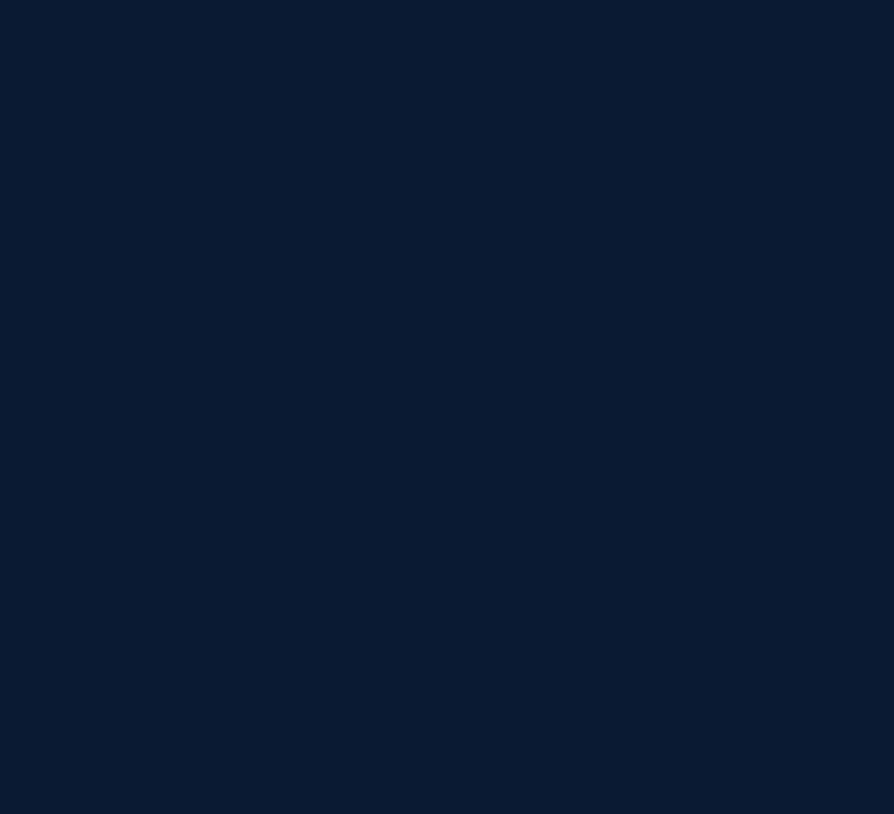
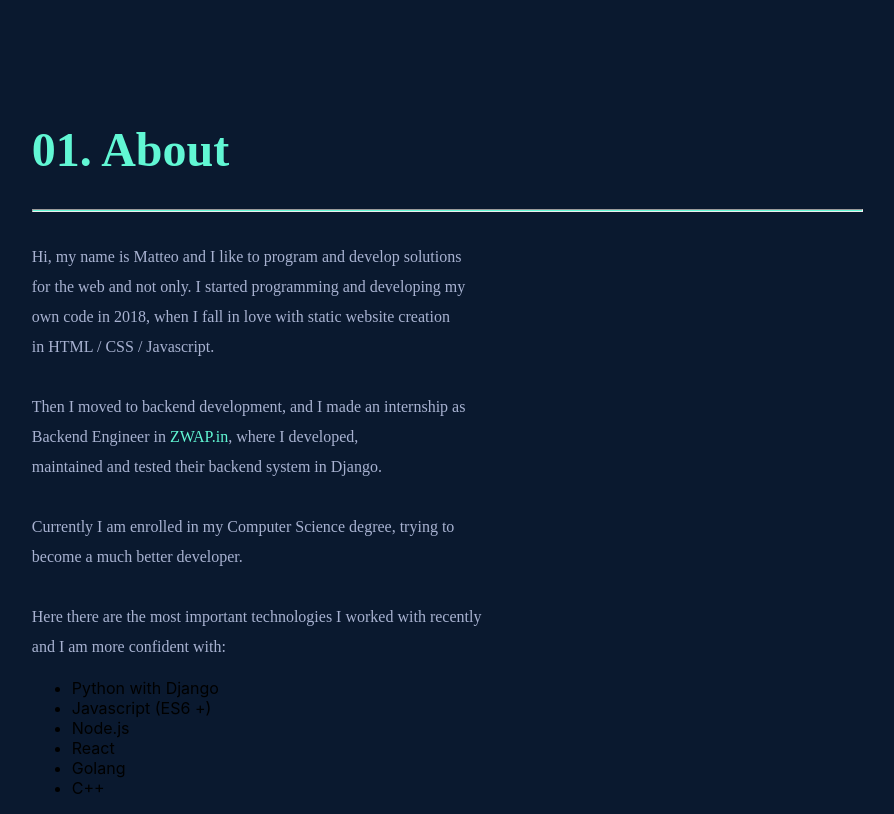
Before and after one commit to MatteoPossamai/portfolio, a React (Create React App) app: page / in a window 1280 px wide. Shown: the part 1060-1874 px from the top of the page, without its empty margins (157-1051 px from the left). Before the commit the page ends 1150 px from the top, so only its background shows below. Built offline with nearby package versions, Linux system fonts and the light colour scheme.

Commit message:
continued the main page with part of the about section

```diff
--- /dev/null
+++ b/src/components/about.tsx
@@ -0,0 +1,33 @@
+function AboutPage() {
+    return (
+        <div className="about-section" id="about">
+            <header className="about-header">
+                <h1 className="">01. About</h1>
+                <hr className="header-line"/>
+            </header>
+            <p className="long-description bold">Hi, my name is Matteo and I like to program and develop solutions <br />
+            for the web and not only. I started programming and developing my <br />
+            own code in 2018, when I fall in love with static website creation <br />
+            in HTML / CSS / Javascript.  </p>
+            <p className="long-description bold">Then I moved to backend development, and I made an internship as <br />
+            Backend Engineer in <a href="https://zwap.in/">ZWAP.in</a>, where I developed,  <br />
+            maintained and tested their backend system in Django. </p>
+            <p className="long-description bold">Currently I am enrolled in my Computer Science degree, trying to  <br />
+            become a much better developer. </p>
+            <p className="long-description bold">Here there are the most important technologies I worked with recently<br />
+            and I am more confident with:</p>
+            <div className="techs">
+                <ul>
+                    <li>Python with Django</li>
+                    <li>Javascript (ES6 +)</li>
+                    <li>Node.js</li>
+                    <li>React</li>
+                    <li>Golang</li>
+                    <li>C++</li>
+                </ul>
+            </div>
+        </div>
+    );
+    }
+
+export default AboutPage;
--- a/src/components/header.tsx
+++ b/src/components/header.tsx
@@ -29,7 +29,6 @@ function Header() {
             classes += " sticky";
         }
         setAgileClasses(classes);
-        console.log(classes);
 
     }, [isOnTop, isSticky]);
 
@@ -39,7 +38,7 @@ function Header() {
             <a href="/" className="resume-button">Resume</a>
 
             <div className="header-text">
-                <a href="/" className="header-button"><p className="number">01. </p> About</a>
+                <a href="#about" className="header-button"><p className="number">01. </p> About</a>
                 <a href="/" className="header-button"><p className="number">02. </p> Job experience</a>
                 <a href="/" className="header-button"><p className="number">03. </p> Projects</a>
                 <a href="/" className="header-button"><p className="number">04. </p> Contact</a>
--- a/src/components/homepage.tsx
+++ b/src/components/homepage.tsx
@@ -1,5 +1,6 @@
 import Header from './header';
 import CenterPage from './centerPage';
+import AboutPage from './about';
 
 function HomePage() {
 
@@ -27,6 +28,8 @@ function HomePage() {
                     <a className="email-text" href="mailto:mpossamaim@gmail.com"> mpossamaim@gmail.com </a>
                     <hr className="email-line" />
                 </div>
+
+                <AboutPage />
             </div>
         </div>
     );
--- a/src/styles/App.css
+++ b/src/styles/App.css
@@ -11,6 +11,8 @@
   display: flex;
   flex-direction: row-reverse;
   transition: 0.7s;
+  position: sticky;
+  top: 0;
 }
 
 .shadowed{
@@ -122,7 +124,6 @@
   top: 150px;
   left: 8%;
   width: 90%;
-
 }
 
 .first-line{
@@ -154,3 +155,28 @@
   margin: 30px 0 0 0;
   line-height: 30px;
 }
+
+.about-section{
+  margin-left: 7.5%;
+  width: 90%;
+}
+
+.about-header{
+  margin-top: -100px;
+  font-family: 'Ubuntu Mono';
+  color: #61f7d4;
+  font-size: 1.5em;
+  margin: 0;
+}
+
+.header-line{
+  width: 80%;
+  height: 1px;
+  background-color: #61f7d4;
+  margin: 0;
+}
+
+.long-description a{
+  color: #61f7d4;
+  text-decoration: none;
+}
```
